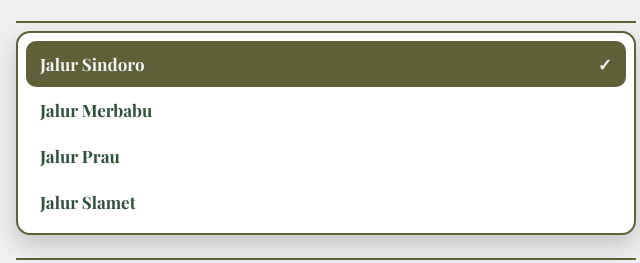
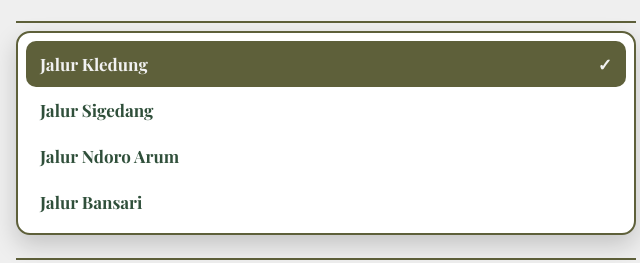
Before and after one commit to poetraedukasi29-droid/prototype, a plain HTML site: page Booking_Online/pendaftaran.html in a window 1280 px wide. Both pictures are taken after a click on the button "Pilih Jalur". Shown: the part 303-566 px from the top of the page, 314-954 px from the left. Drawn offline with nearby package versions, Linux system fonts and the light colour scheme.

Commit message:
edit jalur

```diff
--- a/Booking_Online/pendaftaran.html
+++ b/Booking_Online/pendaftaran.html
@@ -485,16 +485,16 @@
       </button>
       <div class="panel" id="jalurPanel">
         <div class="jalur-option selected" data-jalur="Jalur Sindoro">
-          <span>Jalur Sindoro</span><span class="check">✓</span>
+          <span>Jalur Kledung</span><span class="check">✓</span>
         </div>
         <div class="jalur-option" data-jalur="Jalur Merbabu">
-          <span>Jalur Merbabu</span><span class="check">✓</span>
+          <span>Jalur Sigedang</span><span class="check">✓</span>
         </div>
         <div class="jalur-option" data-jalur="Jalur Prau">
-          <span>Jalur Prau</span><span class="check">✓</span>
+          <span>Jalur Ndoro Arum</span><span class="check">✓</span>
         </div>
         <div class="jalur-option" data-jalur="Jalur Slamet">
-          <span>Jalur Slamet</span><span class="check">✓</span>
+          <span>Jalur Bansari</span><span class="check">✓</span>
         </div>
       </div>
     </div>
```
